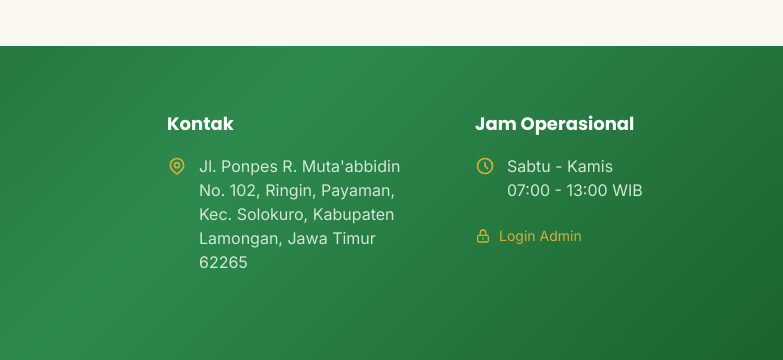
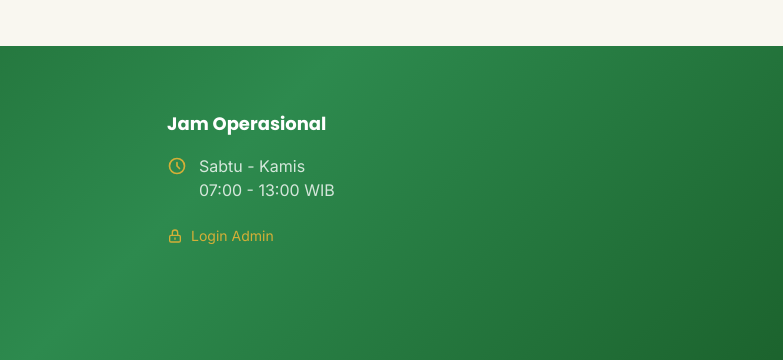
Before and after one commit to elhak/smp-mustain-romly, a website: page src/index.html in a window 1280 px wide. Shown: the part 10328-10688 px from the top of the page, 497-1280 px from the left. Drawn offline with nearby package versions, Linux system fonts and the light colour scheme.

Commit message:
Remove entire contact section from footer

```diff
--- a/src/index.html
+++ b/src/index.html
@@ -1156,20 +1156,6 @@
                     </div>
                 </div>
 
-                <!-- Kontak -->
-                <div>
-                    <h4 class="font-heading font-bold text-lg mb-4">Kontak</h4>
-                    <ul class="space-y-3 text-white/80">
-                        <li class="flex items-start gap-3">
-                            <svg class="w-5 h-5 text-sparta-gold flex-shrink-0 mt-0.5" fill="none" stroke="currentColor" viewBox="0 0 24 24">
-                                <path stroke-linecap="round" stroke-linejoin="round" stroke-width="2" d="M17.657 16.657L13.414 20.9a1.998 1.998 0 01-2.827 0l-4.244-4.243a8 8 0 1111.314 0z"/>
-                                <path stroke-linecap="round" stroke-linejoin="round" stroke-width="2" d="M15 11a3 3 0 11-6 0 3 3 0 016 0z"/>
-                            </svg>
-                            <span>Jl. Ponpes R. Muta'abbidin No. 102, Ringin, Payaman, Kec. Solokuro, Kabupaten Lamongan, Jawa Timur 62265</span>
-                        </li>
-                    </ul>
-                </div>
-
                 <!-- Jam Operasional -->
                 <div>
                     <h4 class="font-heading font-bold text-lg mb-4">Jam Operasional</h4>
```
